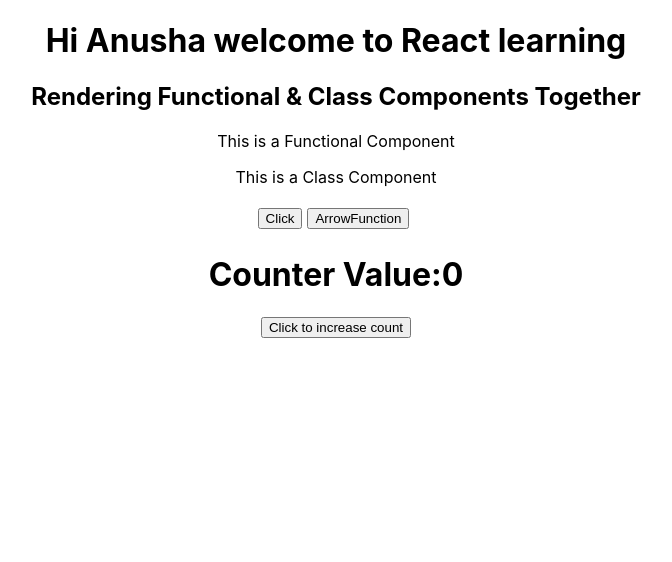
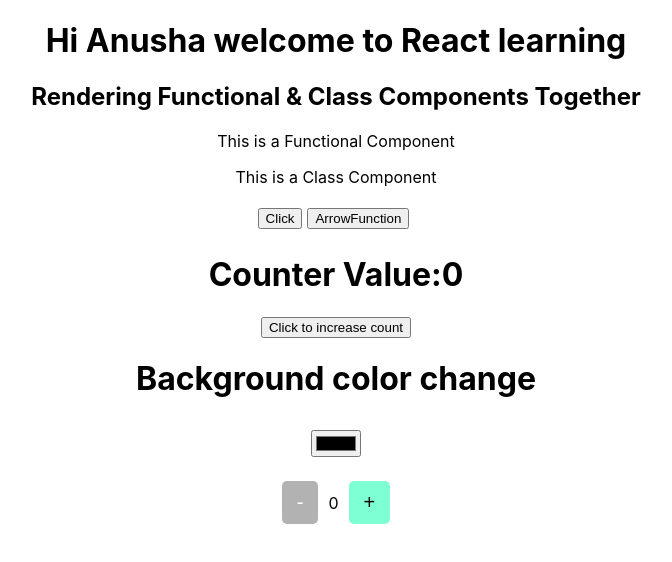
Before and after one commit to anusha1221/ReactLearning, a React (Create React App) app: page / in a window 1280 px wide. Shown: the top 562 px of the page, without its empty margins (304-976 px from the left). Built offline with nearby package versions, Linux system fonts and the light colour scheme.

Commit message:
background color counter components added

```diff
--- a/src/App.js
+++ b/src/App.js
@@ -2,7 +2,7 @@
 import './App.css';
 import Combination from './Funclass';
 import { Button } from './button';
-import { State } from './state';
+import { State, Background, Count } from './state';
 
 function App() {
   return (
@@ -13,6 +13,8 @@
           <Combination />
           <Button />
           <State />
+          <Background />
+          <Count />
         </div>
       </header>
     </div>
--- /dev/null
+++ b/src/state.css
@@ -0,0 +1,38 @@
+.Wrapper {
+    display: flex;
+    justify-content: center;
+    align-items: center;
+    flex-direction: column;
+    gap: 10px;
+}
+
+.Wrapper1 {
+    display: flex;
+    justify-content: center;
+    align-items: center;
+    gap: 10px;
+    margin-top: 20px;
+}
+
+.Wrapper1 button {
+    border: none;
+    outline: none;
+    padding: 10px 15px;
+    border-radius: 5px;
+    font-size: 20px;
+}
+
+button.minus {
+    background-color: yellow;
+}
+
+button.plus {
+    background-color: aquamarine;
+}
+
+button:disabled {
+    opacity: 0.6;
+    background-color: gray;
+    color: white;
+    font-size: 20px;
+}
--- a/src/state.js
+++ b/src/state.js
@@ -1,4 +1,5 @@
 import React, { useState } from "react";
+import './state.css';
 export function State() {
     let [counter, updateCounter] = useState(0)
     return (
@@ -8,5 +9,43 @@
                 updateCounter(++counter)
             }}>Click to increase count</button>
         </>
+
     )
 }
+// constructor(){
+// super();
+// this.method = this.method.bind(this)
+// }
+//Background color change
+export function Background() {
+    return (
+        <div className="Wrapper">
+            <h1>Background color change</h1>
+            <input type="color" onChange={(e) => {
+                document.body.style.background = e.target.value
+            }} />
+        </div>
+    )
+}
+
+
+//CounterApp
+export function Count() {
+    let [counter, setCounter] = useState(0)
+    let stock = 10;
+    return (
+        <div className="Wrapper1">
+            <button className="minus" disabled={counter === 0} onClick={() => {
+                if (counter > 0) {
+                    setCounter(counter - 1)
+                }
+            }}>-</button>
+            <p>{counter}</p>
+            <button className="plus" disabled={counter === stock} onClick={() => {
+                if (counter < stock) {
+                    setCounter(counter + 1)
+                }
+            }}>+</button>
+        </div>
+    )
+}
```
